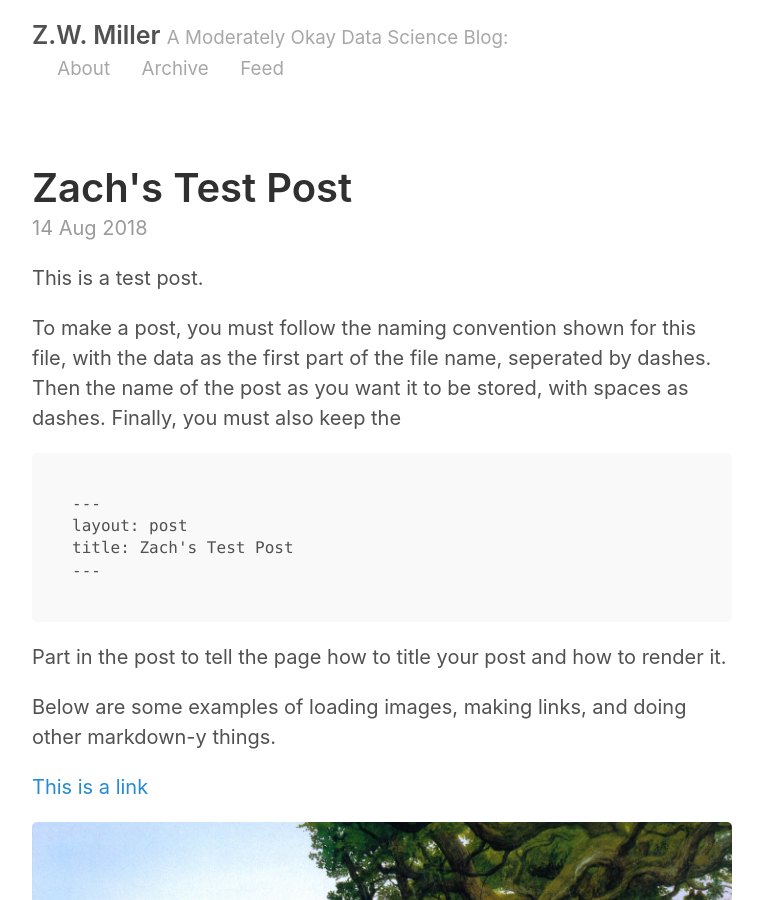
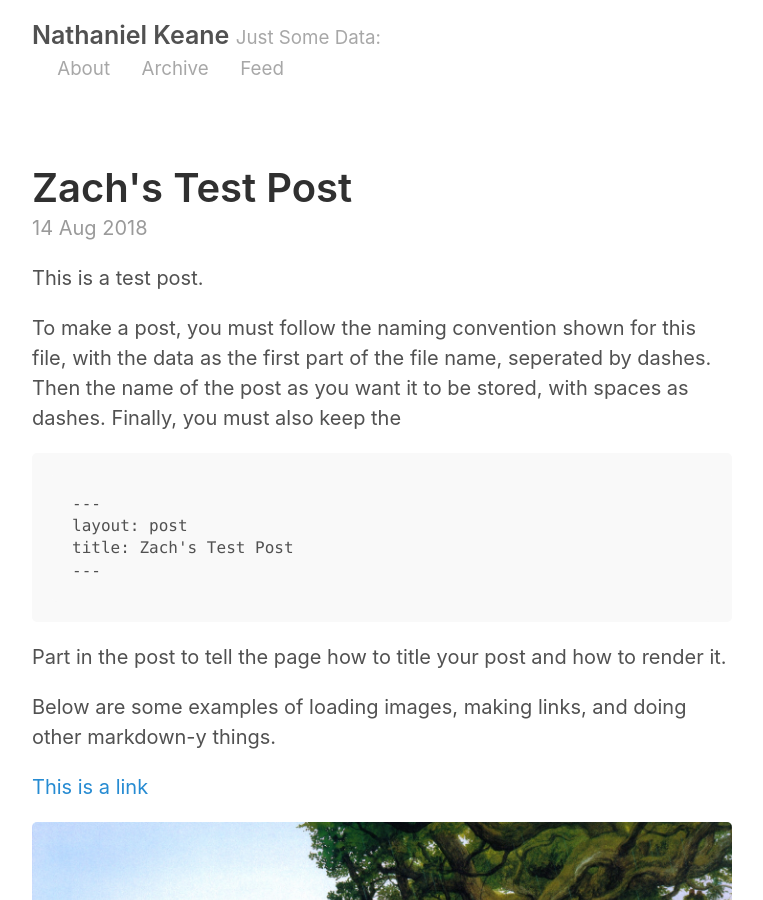
Before and after one commit to nathanielkeane/nathanielkeane.github.io, a Jekyll site: the page built from index.html, in a window 1280 px wide and 900 px high. Shown: the whole window, without its empty margins (258-1021 px from the left). Built offline with Jekyll 4.4.1, drawn with Linux system fonts in a browser that asks for light colours; the list of posts is cut into pages by our own code.

Commit message:
updated config

```diff
--- a/_config.yml
+++ b/_config.yml
@@ -2,9 +2,9 @@
 permalink:           pretty
 
 # Setup
-title:               Z.W. Miller
-tagline:             A Moderately Okay Data Science Blog
-url:                 http://zwmiller.github.io
+title:               Nathaniel Keane
+tagline:             Just Some Data
+url:                 http://nathanielkeane.github.io
 paginate:            2
 baseurl:             ""
 
@@ -17,14 +17,14 @@ sass:
 
 # About/contact
 author:
-  name:              Zach Miller
-  url:               https://twitter.com/zaglamir
-  email:             zach@thisismetis.com
+  name:              Nathaniel Keane
+  url:
+  email:
 
 # Custom vars
 version:             2.0.0
 github:
-  repo:              https://github.com/zwmiller
+  repo:              https://github.com/nathanielkeane
 
 # Gems
 gems:
```
